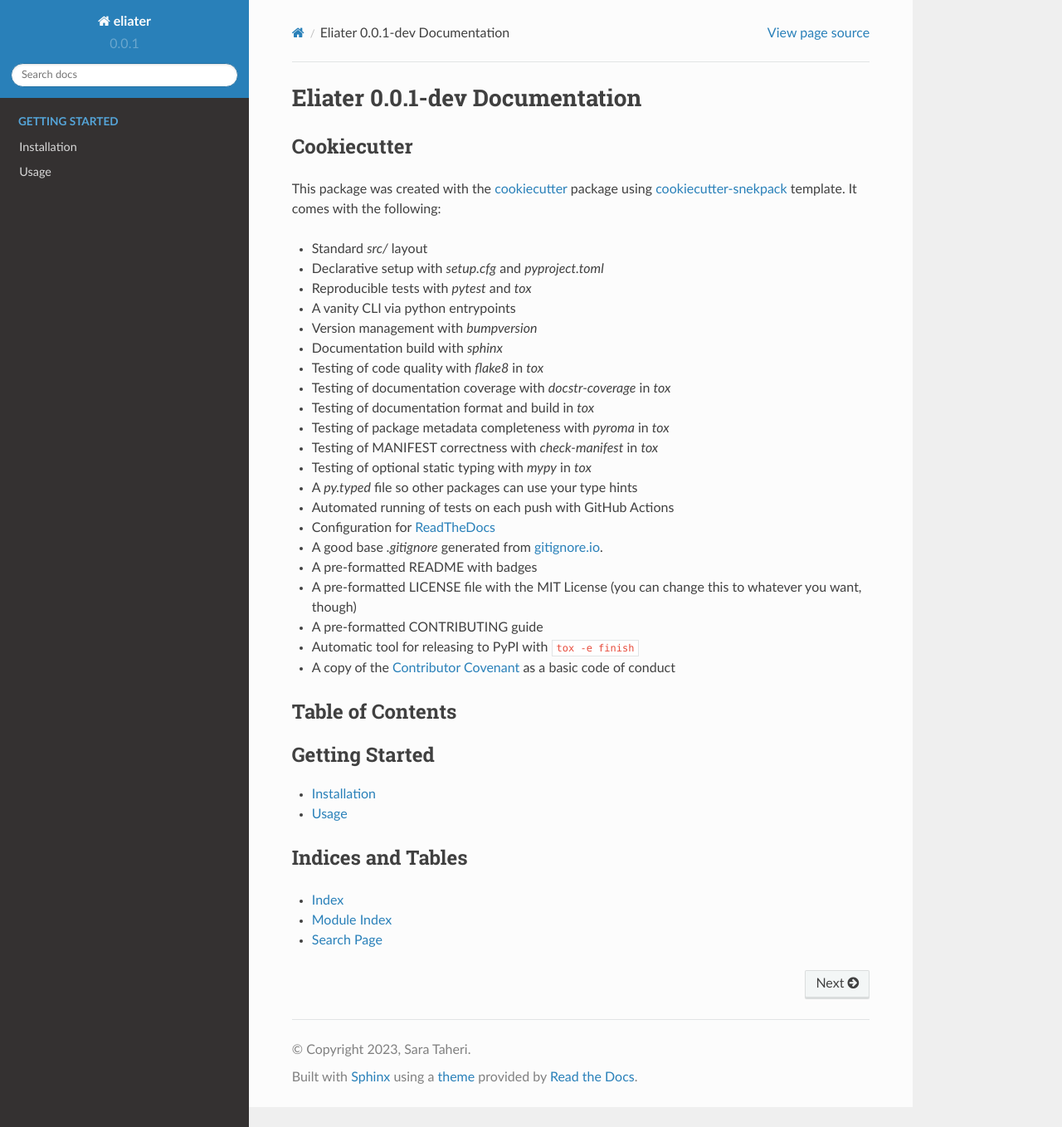
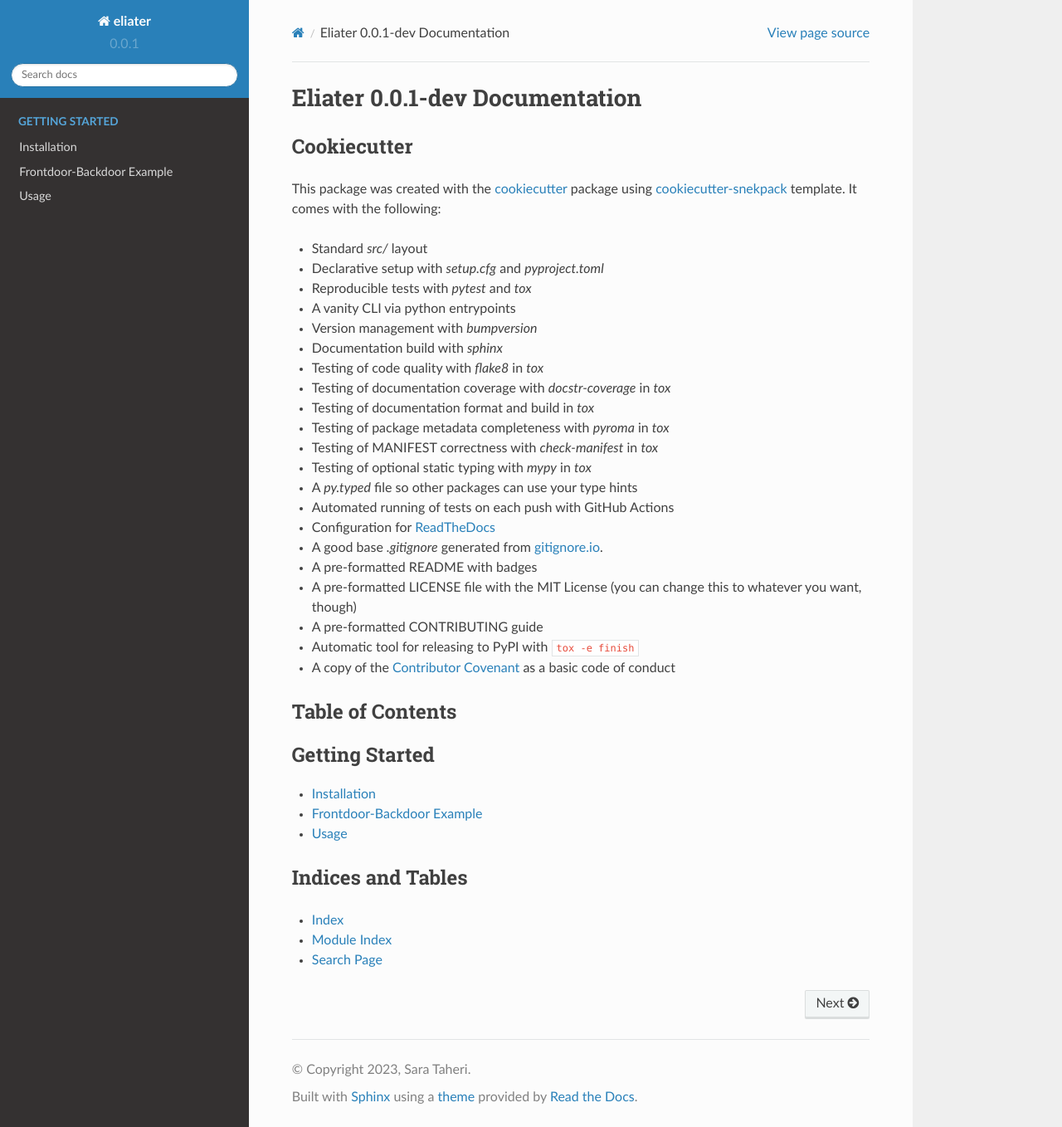
Before and after one commit to y0-causal-inference/eliater, a Sphinx documentation site: the page built from docs/source/index.rst, in a window 1280 px wide and 1358 px high. Shown: the whole window at 83% size. Built offline with Sphinx 7.4.7 and the Read the Docs theme 2.0.0, drawn with Linux system fonts in a browser that asks for light colours.

Commit message:
Add docs

```diff
--- a/docs/source/usage.rst
+++ b/docs/source/usage.rst
@@ -1,3 +1,8 @@
+Frontdoor-Backdoor Example
+==========================
+.. automodule:: eliater.frontdoor_backdoor
+    :members:
+
 Usage
 =====
 .. automodule:: eliater.api
```
Also changed, not shown: 1 other file.
